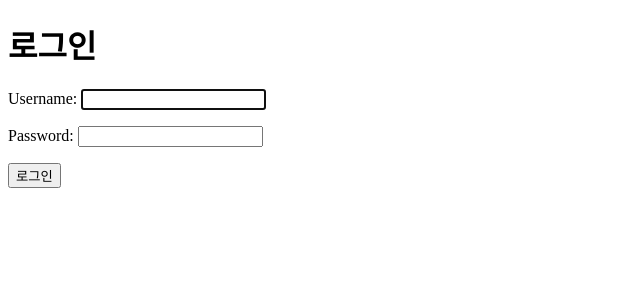
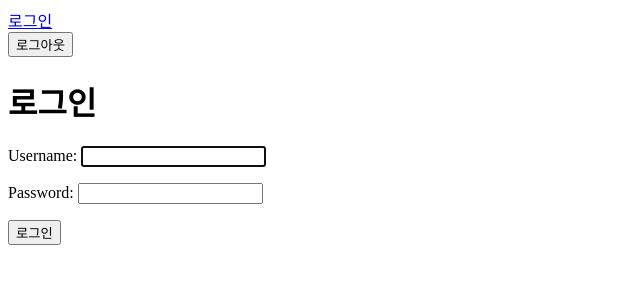
Before and after one commit to rabongee/django_project_spartamarket, a Django app: page /accounts/login/ in a window 1280 px wide. Shown: the top 300 px of the page, without its empty margins (0-640 px from the left). Run offline with Django 4.2, Linux system fonts and the light colour scheme.

Commit message:
feat: 로그아웃 기능 구현
로그아웃 기능을 구현하여 decorator처리
index 상단에 navbar를 만들어 로그인페이지 이동, 로그아웃 할 수 있게 함

```diff
--- a/accounts/urls.py
+++ b/accounts/urls.py
@@ -4,4 +4,5 @@ from . import views
 app_name = 'accounts'
 urlpatterns = [
     path("login/", views.login, name="login"),
+    path("logout/", views.logout, name="logout"),
 ]
--- a/accounts/views.py
+++ b/accounts/views.py
@@ -1,10 +1,13 @@
-from django.shortcuts import render, redirect
+from django.shortcuts import render, redirect, get_object_or_404
 from django.contrib.auth import login as auth_login
+from django.contrib.auth import logout as auth_logout
 from django.contrib.auth.forms import AuthenticationForm
+from django.views.decorators.http import require_POST, require_http_methods
 
 # Create your views here.
 
 
+@require_http_methods(["GET", "POST"])
 def login(request):
     if request.method == 'POST':
         form = AuthenticationForm(data=request.POST)
@@ -17,3 +20,10 @@ def login(request):
         "form": form
     }
     return render(request, "accounts/login.html", context)
+
+
+@require_POST
+def logout(request):
+    if request.method == "POST":
+        auth_logout(request)
+    return redirect('products:index')
--- a/products/templates/products/index.html
+++ b/products/templates/products/index.html
@@ -1,5 +1,5 @@
-{% extends 'base.html' %}
+{% extends "base.html" %}
 
 {% block content %}
-<h1>hi</h1>
+    <h1>hi</h1>
 {% endblock content %}
--- a/templates/base.html
+++ b/templates/base.html
@@ -6,6 +6,13 @@
     <title>Document</title>
 </head>
 <body>
+    <div class='navbar'>
+        <a href="{% url "accounts:login" %}">로그인</a>
+        <form action="{% url 'accounts:logout' %}" method="POST">
+            {% csrf_token %}
+            <button type="submit">로그아웃</button>
+        </form>
+    </div>
     {% block content %}
     {% endblock content%}
 </body>
```
